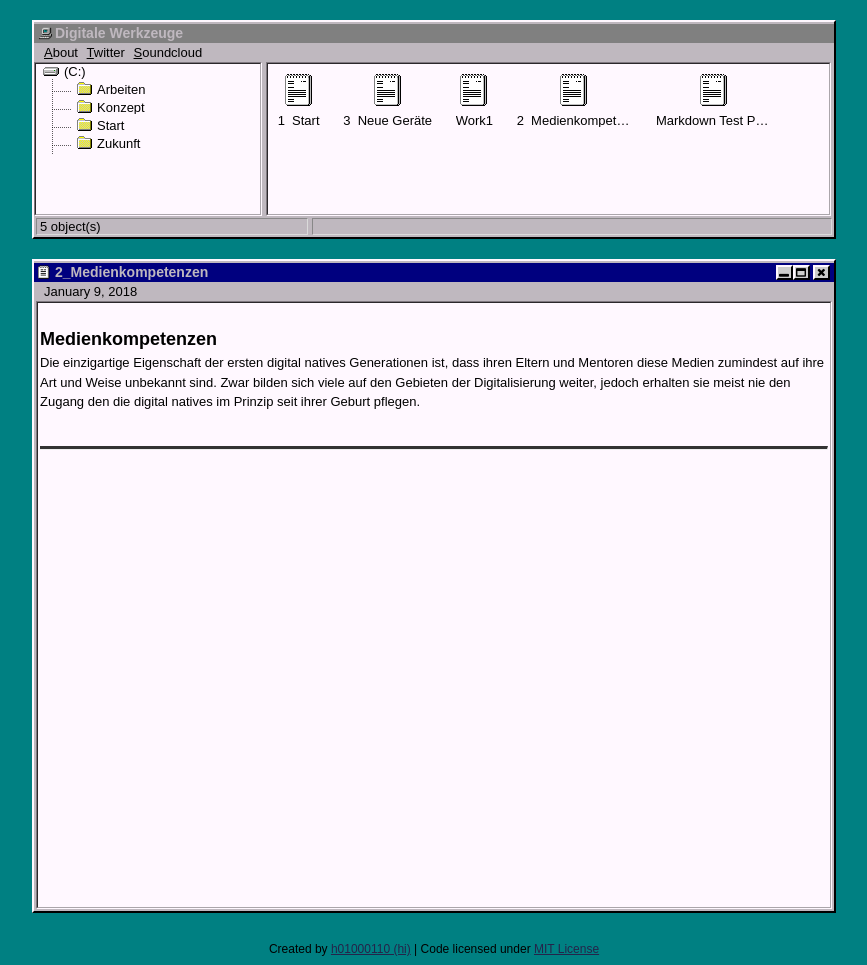
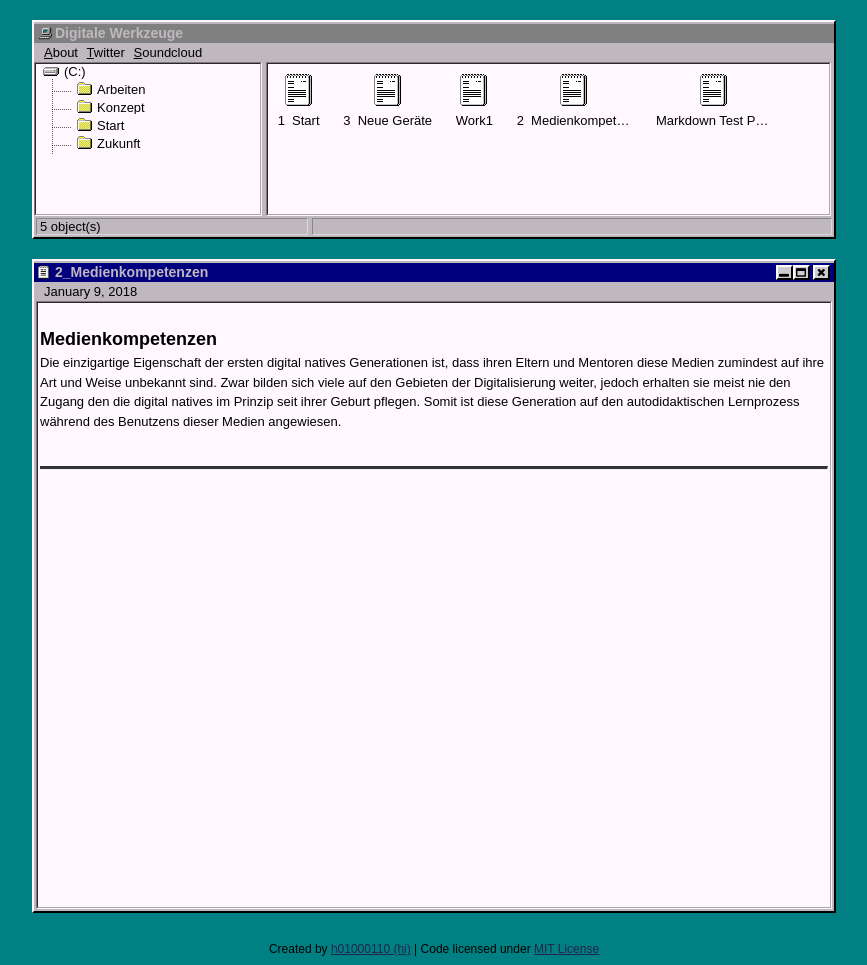
Before and after one commit to meschedeleon/meschedeleon, a Jekyll site: the page built from _posts/2018-01-09-Medienkomptetenzen.md, in a window 1280 px wide. Shown: the whole page, without its empty margins (206-1073 px from the left). Built offline with Jekyll 4.4.1, drawn with Linux system fonts in a browser that asks for light colours.

Commit message:
Update 2018-01-09-Medienkomptetenzen.md

```diff
--- a/_posts/2018-01-09-Medienkomptetenzen.md
+++ b/_posts/2018-01-09-Medienkomptetenzen.md
@@ -6,4 +6,4 @@ tags: Start
 
 ## Medienkompetenzen
 
-Die einzigartige Eigenschaft der ersten digital natives Generationen ist, dass ihren Eltern und Mentoren diese Medien zumindest auf ihre Art und Weise unbekannt sind. Zwar bilden sich viele auf den Gebieten der Digitalisierung weiter, jedoch erhalten sie meist nie den Zugang den die digital natives im Prinzip seit ihrer Geburt pflegen.
+Die einzigartige Eigenschaft der ersten digital natives Generationen ist, dass ihren Eltern und Mentoren diese Medien zumindest auf ihre Art und Weise unbekannt sind. Zwar bilden sich viele auf den Gebieten der Digitalisierung weiter, jedoch erhalten sie meist nie den Zugang den die digital natives im Prinzip seit ihrer Geburt pflegen. Somit ist diese Generation auf den autodidaktischen Lernprozess während des Benutzens dieser Medien angewiesen.
```
